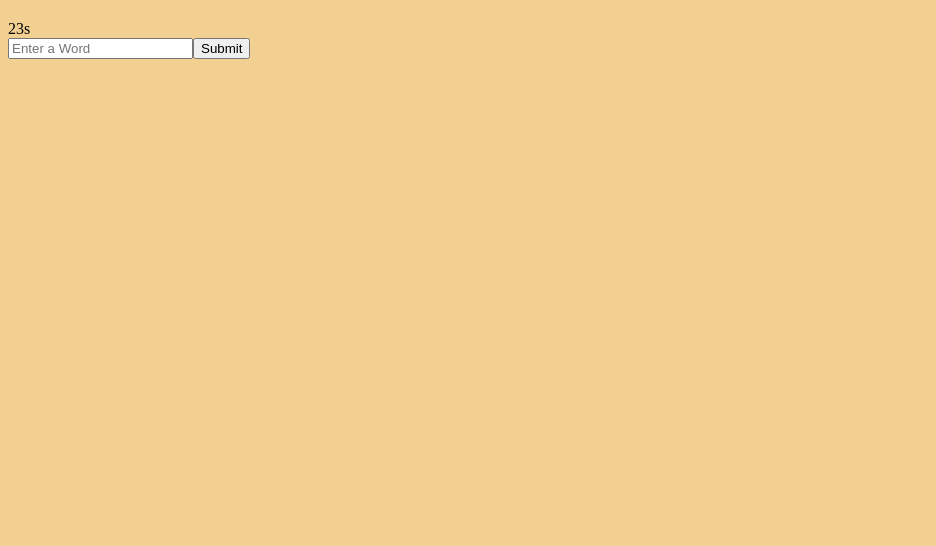
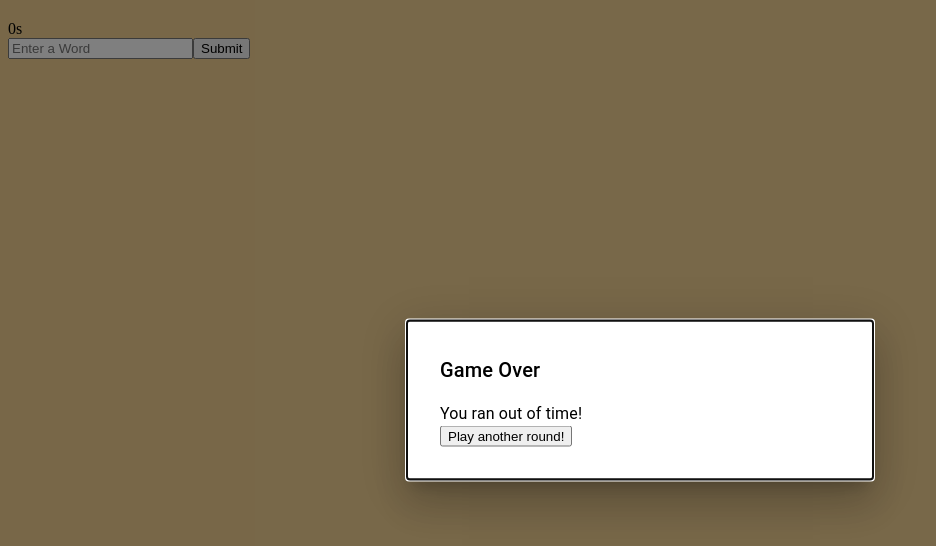
Before and after one commit to prudhomk/shiritori, a React app: page /game in a window 1280 px wide. Shown: the top 546 px of the page, without its empty margins (0-936 px from the left). Built offline with nearby package versions, Linux system fonts and the light colour scheme; a web font is replaced by a local one.

Commit message:
resolved timer issue, implemented game over modal with redirect to rules page

```diff
--- a/package.json
+++ b/package.json
@@ -65,7 +65,6 @@
     "webpack-dev-server": "^4.2.1"
   },
   "dependencies": {
-    "@chakra-ui/react": "^1.8.1",
     "@emotion/react": "^11.7.1",
     "@emotion/styled": "^11.6.0",
     "@material-ui/icons": "^4.11.2",
--- a/src/components/game/Game.jsx
+++ b/src/components/game/Game.jsx
@@ -1,8 +1,8 @@
 /* eslint-disable max-len */
-import React, { useState } from 'react';
+import React, { useEffect, useState } from 'react';
 import { useWord, useWordList, useCategory } from '../state/GameProvider.jsx';
+import createModal from '../game/Modal';
 import { useInterval } from '../state/customHooks.js';
-import { useHistory } from 'react-router';
 import { ruleCheck, checkDictionary, checkRepeats, checkTimer } from '../utilities/ruleset.js';
 import { FnV, Names, Animals, Pokemon } from '../../data/categories.js';
 import styles from '../styles/Game.scss';
@@ -13,16 +13,19 @@ export default function Game() {
   const { word, setWord } = useWord();
   const { wordList, setWordList } = useWordList();
   const { category } = useCategory();
-  const [count, setCount] = useState(30);
-  const history = useHistory();
+  const [count, setCount] = useState(5);
+  const [alert, setAlert] = useState(false);
 
   //Sourced from Dan Abramov
   useInterval(() => {
     setCount(count - 1);
   }, 1000);
 
-
-
+  useEffect(() => {
+    if(count === 0) {
+      setAlert(true);
+    }
+  });
 
 
   const definedDictionary = (category) => {
@@ -50,9 +53,6 @@ export default function Game() {
     } else if(wordList.length < 1 && checkDictionary(word, definedDictionary(category)) && !checkTimer(count)) {
       setWordList([word]);
       setCount(30);
-    } else if(checkTimer(count)) {
-      //Popup/modal 'Game Over'
-      history.push('/results');
     } else {
       //popup 'Invalid answer'
       console.log('Not a valid word');
@@ -67,6 +67,10 @@ export default function Game() {
 
   return (
     <div>
+      {alert ?
+        createModal()
+        : null
+      }
       <div className={styles.words}>
         {wordList}
       </div>
--- /dev/null
+++ b/src/components/game/Modal.jsx
@@ -0,0 +1,45 @@
+import React from 'react';
+import { useHistory } from 'react-router';
+import Box from '@mui/material/Box';
+import Modal from '@mui/material/Modal';
+import Typography from '@mui/material/Typography';
+
+
+export default function createModal() {
+
+  const history = useHistory();
+
+  const handleClick = () => {
+    history.push('/rules');
+  };
+
+  const style = {
+    position: 'absolute',
+    top: '50%',
+    left: '50%',
+    transform: 'translate(-50%, -50%)',
+    width: 400,
+    bgcolor: 'background.paper',
+    border: '2px solid #000',
+    boxShadow: 24,
+    p: 4,
+  };
+
+  return (
+    <>
+      <Modal open={open}>
+        <Box sx={style}>
+          <Typography variant="h6" component="h2">
+              Game Over
+          </Typography>
+          <Typography sx={{ mt: 2 }}>
+              You ran out of time!
+          </Typography>
+          <button onClick={handleClick}>
+                Play another round!
+          </button>
+        </Box>
+      </Modal>
+    </>
+  );
+}
```
Also changed, not shown: 1 other file (tests, documents, lock files or other folders).
